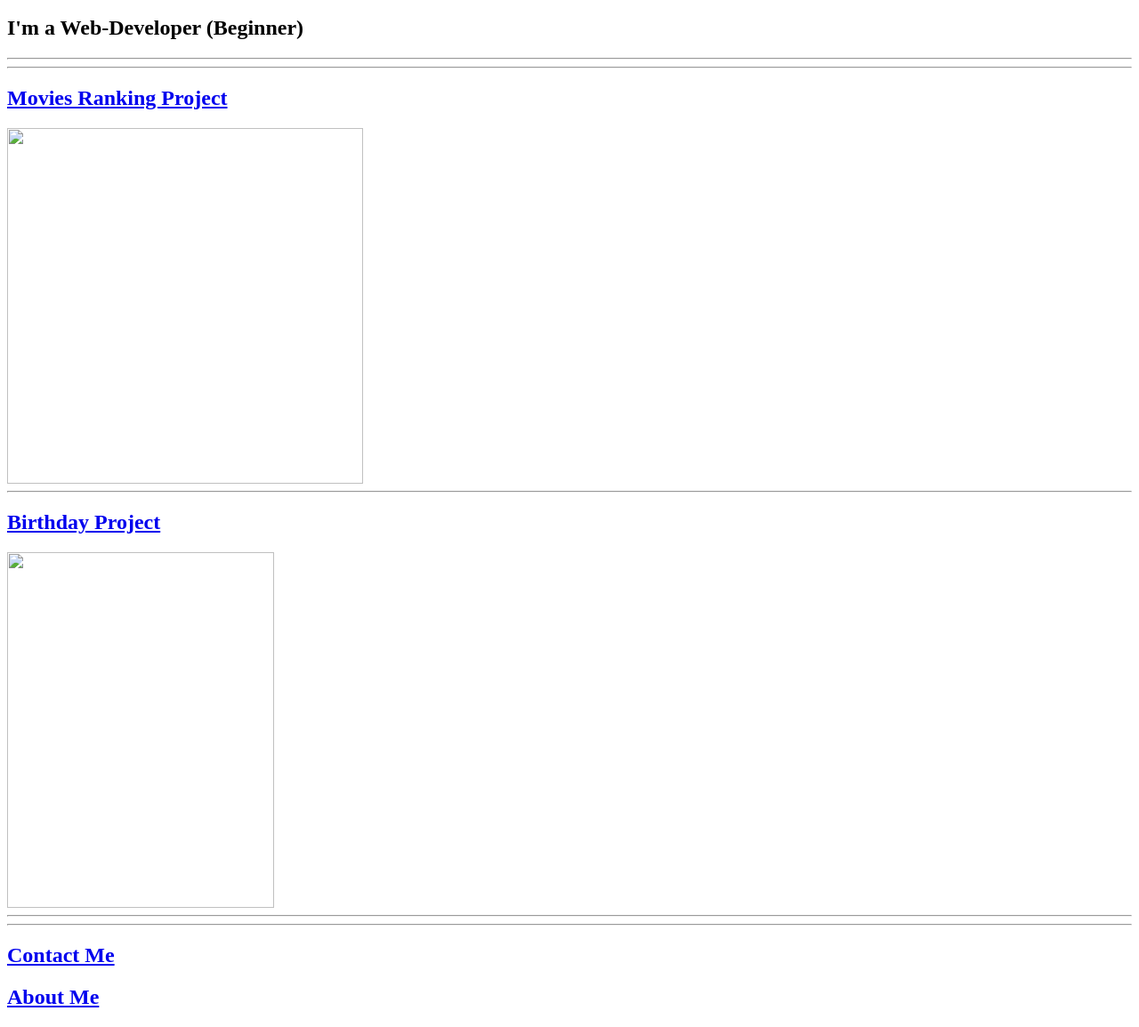
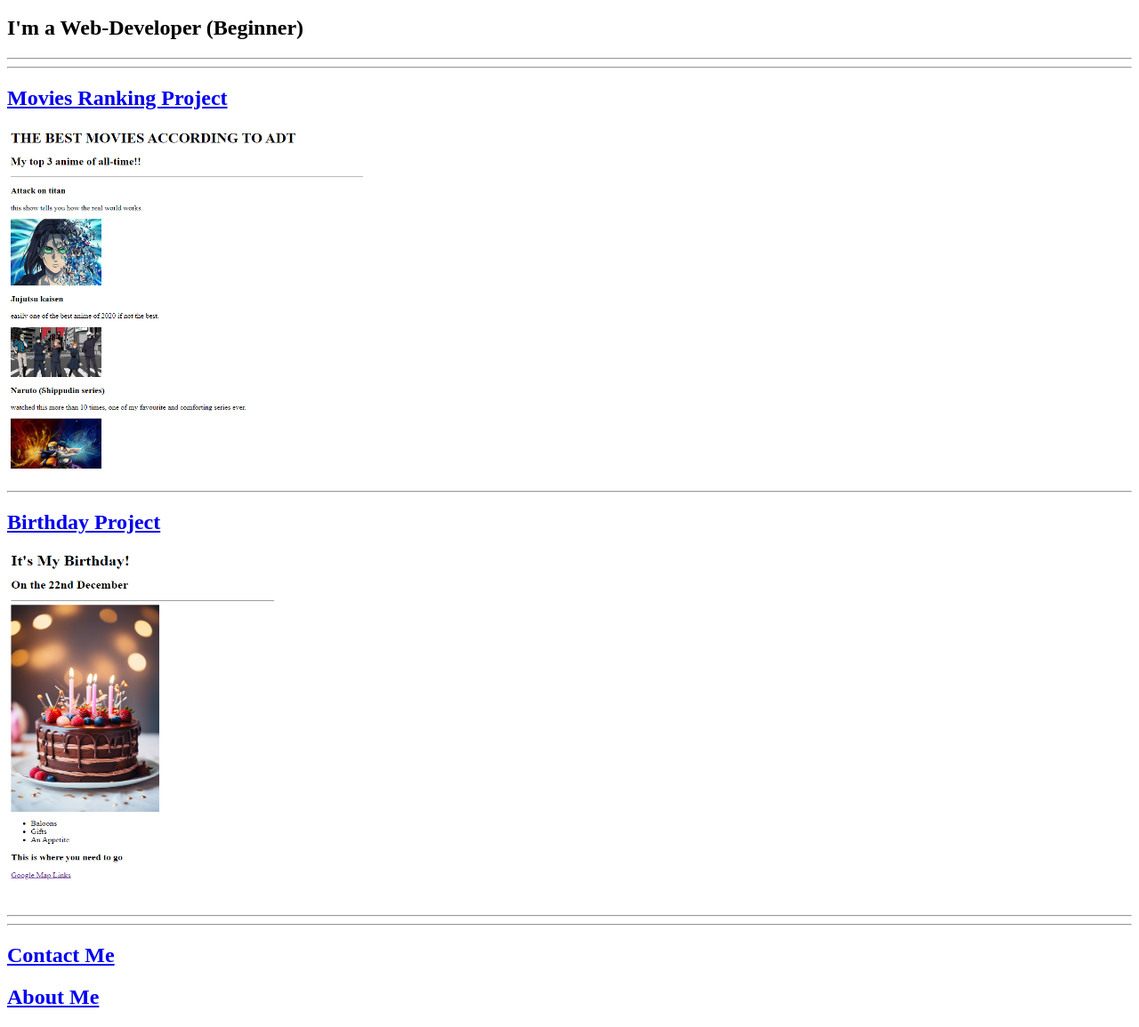
Before and after one commit to aditidev1/html-portfolio, a plain HTML site: page index.html in a window 1280 px wide. Shown: the part 48-1203 px from the top of the page at 89% size. Drawn offline with Linux system fonts and the light colour scheme.

Commit message:
Update index.html

```diff
--- a/index.html
+++ b/index.html
@@ -11,10 +11,10 @@
         <hr>
         <hr>
         <a href="http://127.0.0.1:3002/index.html"><h2>Movies Ranking Project</h2></a>
-        <img src="./assets/images/movie ranking project.png"width="400" height="400"/>
+        <img src="./movie ranking project.png"width="400" height="400"/>
         <hr>
         <a href="http://127.0.0.1:3004/index.html"><h2>Birthday Project</h2></a>
-        <img src="./assets/images/birthday project.png"width="300" height="400"/>
+        <img src="./birthday project.png"width="300" height="400"/>
         <hr>
         <hr>
         <a href="./public/contact.html"><h2> Contact Me</h2></a>
```
